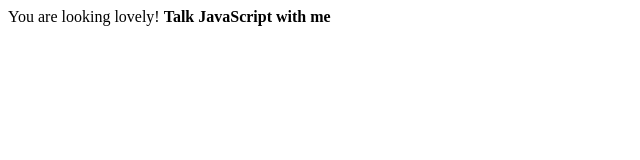
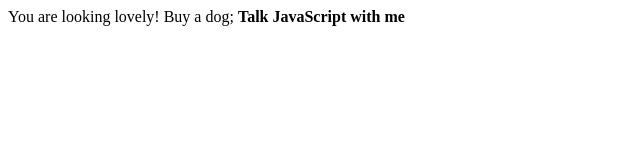
Before and after one commit to pamther/open3, a website: page public/index.html in a window 1280 px wide. Shown: the whole page, without its empty margins (0-640 px from the left). Drawn offline with Linux system fonts and the light colour scheme.

Commit message:
added some more test

```diff
--- a/public/index.html
+++ b/public/index.html
@@ -4,6 +4,6 @@
     <script src="./main.js"></script>
 </head>
     <body>
-    You are looking lovely!
+    You are looking lovely!  Buy a dog;
     </body>
 </html>
```
